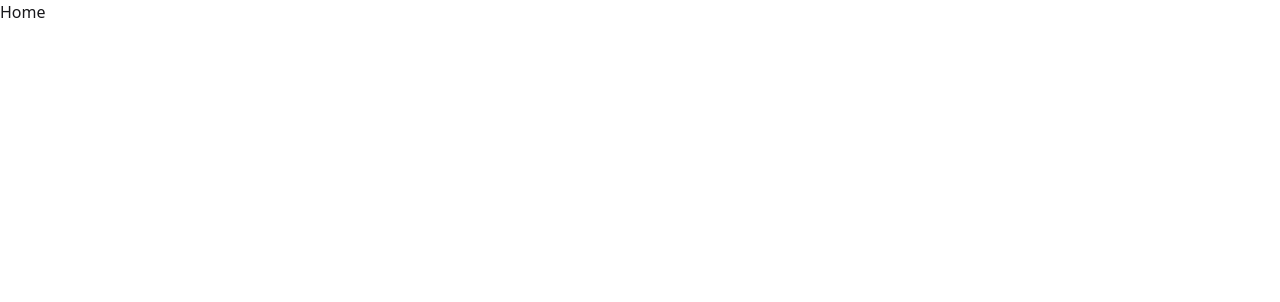
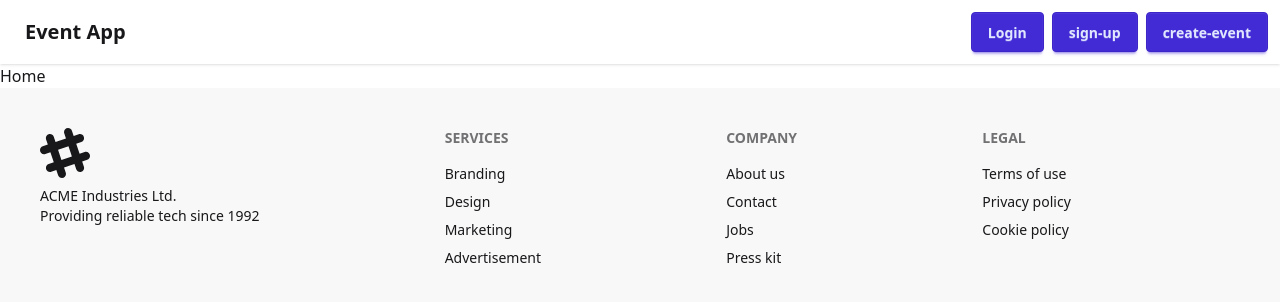
Before and after one commit to KhaledAlabssi/Events-API-FD-FS-Classwork, a React (Vite) app: page / in a window 1280 px wide. Shown: the top 302 px of the page. Built offline with nearby package versions, Linux system fonts and the light colour scheme.

Commit message:
implementing task 2.2: creating layout and integrating them in to the app

```diff
--- a/src/App.jsx
+++ b/src/App.jsx
@@ -1,30 +1,32 @@
-import { useState } from 'react'
-import { Route, Routes } from 'react-router'
-import Home from './pages/Home'
-import SignUp from './pages/SignUp'
-import SignIn from './pages/SignIn'
-import EventDetails from './pages/EventDetails'
-import CreateEvent from './pages/CreateEvent'
-import Error from './pages/NotFoundPage'
+import { useState } from "react";
+import { Route, Routes } from "react-router";
+import Home from "./pages/Home";
+import SignUp from "./pages/SignUp";
+import SignIn from "./pages/SignIn";
+import EventDetails from "./pages/EventDetails";
+import CreateEvent from "./pages/CreateEvent";
+import Error from "./pages/NotFoundPage";
+import Header from "./layout/Header";
+import Footer from "./layout/Footer";
 
 function App() {
-  const [count, setCount] = useState(0)
+  const [count, setCount] = useState(0);
 
   return (
-    <>
+    <div className=" ">
+      <Header />
       <Routes>
-        <Route path='/' element={<Home />} />
-        <Route path='/sign-up' element={<SignUp />} />
-        <Route path='/login' element={<SignIn />} />
-        <Route path='/events/:id' element={<EventDetails />} />
+        <Route path="/" element={<Home />} />
+        <Route path="/sign-up" element={<SignUp />} />
+        <Route path="/login" element={<SignIn />} />
+        <Route path="/events/:id" element={<EventDetails />} />
 
-        <Route path='/create-event' element={<CreateEvent />} />
-        <Route path='*' element={<Error />} />
-
-
+        <Route path="/create-event" element={<CreateEvent />} />
+        <Route path="*" element={<Error />} />
       </Routes>
-    </>
-  )
+      <Footer />
+    </div>
+  );
 }
 
-export default App
+export default App;
--- /dev/null
+++ b/src/layout/Footer.jsx
@@ -0,0 +1,46 @@
+import React from "react";
+
+export default function Footer() {
+  return (
+    <footer className="footer sm:footer-horizontal bg-base-200 text-base-content p-10">
+      <aside>
+        <svg
+          width="50"
+          height="50"
+          viewBox="0 0 24 24"
+          xmlns="http://www.w3.org/2000/svg"
+          fillRule="evenodd"
+          clipRule="evenodd"
+          className="fill-current"
+        >
+          <path d="M22.672 15.226l-2.432.811.841 2.515c.33 1.019-.209 2.127-1.23 2.456-1.15.325-2.148-.321-2.463-1.226l-.84-2.518-5.013 1.677.84 2.517c.391 1.203-.434 2.542-1.831 2.542-.88 0-1.601-.564-1.86-1.314l-.842-2.516-2.431.809c-1.135.328-2.145-.317-2.463-1.229-.329-1.018.211-2.127 1.231-2.456l2.432-.809-1.621-4.823-2.432.808c-1.355.384-2.558-.59-2.558-1.839 0-.817.509-1.582 1.327-1.846l2.433-.809-.842-2.515c-.33-1.02.211-2.129 1.232-2.458 1.02-.329 2.13.209 2.461 1.229l.842 2.515 5.011-1.677-.839-2.517c-.403-1.238.484-2.553 1.843-2.553.819 0 1.585.509 1.85 1.326l.841 2.517 2.431-.81c1.02-.33 2.131.211 2.461 1.229.332 1.018-.21 2.126-1.23 2.456l-2.433.809 1.622 4.823 2.433-.809c1.242-.401 2.557.484 2.557 1.838 0 .819-.51 1.583-1.328 1.847m-8.992-6.428l-5.01 1.675 1.619 4.828 5.011-1.674-1.62-4.829z"></path>
+        </svg>
+        <p>
+          ACME Industries Ltd.
+          <br />
+          Providing reliable tech since 1992
+        </p>
+      </aside>
+      <nav>
+        <h6 className="footer-title">Services</h6>
+        <a className="link link-hover">Branding</a>
+        <a className="link link-hover">Design</a>
+        <a className="link link-hover">Marketing</a>
+        <a className="link link-hover">Advertisement</a>
+      </nav>
+      <nav>
+        <h6 className="footer-title">Company</h6>
+        <a className="link link-hover">About us</a>
+        <a className="link link-hover">Contact</a>
+        <a className="link link-hover">Jobs</a>
+        <a className="link link-hover">Press kit</a>
+      </nav>
+      <nav>
+        <h6 className="footer-title">Legal</h6>
+        <a className="link link-hover">Terms of use</a>
+        <a className="link link-hover">Privacy policy</a>
+        <a className="link link-hover">Cookie policy</a>
+      </nav>
+    </footer>
+  );
+}
--- /dev/null
+++ b/src/layout/Header.jsx
@@ -0,0 +1,26 @@
+import React from "react";
+import { Link } from "react-router";
+
+export default function Header() {
+  return (
+    <div className="navbar bg-base-100 shadow-sm ">
+      <div className="flex-1">
+        <Link className="btn btn-ghost text-xl" to={"/"}>
+            Event App
+        </Link>
+
+      </div>
+      <div className="flex-none">
+        <ul className="flex  gap-2 px-1">
+          <li>
+            <Link className="btn btn-primary" to={"/login"}>Login</Link>
+          </li>
+            <Link className="btn btn-primary" to={"/sign-up"}>sign-up</Link>
+            <Link className="btn btn-primary" to={"/create-event"}>create-event</Link>
+
+
+        </ul>
+      </div>
+    </div>
+  );
+}
--- a/src/pages/Home.jsx
+++ b/src/pages/Home.jsx
@@ -2,6 +2,6 @@
 
 export default function Home() {
   return (
-    <div>Home</div>
+    <div className=''>Home</div>
   )
 }
```
Also changed, not shown: 1 other file (tests, documents, lock files or other folders).
